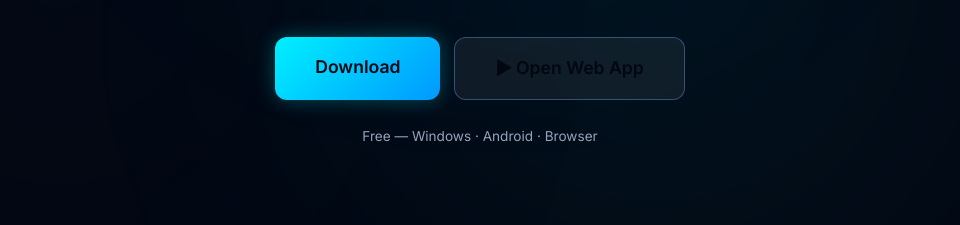
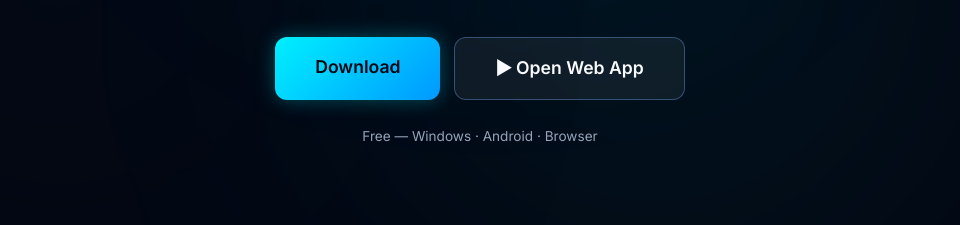
Before and after one commit to bjorehag/IceVox, an Electron app: page docs/index.html in a window 960 px wide. Shown: the part 561-786 px from the top of the page. Drawn offline with Linux system fonts and the light colour scheme.

Commit message:
Fix unreadable text on secondary buttons
.btn's base text color is near-black (designed for the bright cyan
primary button) — the dark .btn-secondary background made "Open Web App"
and the join page's secondary button illegible. Use --text-primary.

Co-Authored-By: Claude Fable 5 <noreply@anthropic.com>

```diff
--- a/docs/styles.css
+++ b/docs/styles.css
@@ -646,6 +646,10 @@ footer {
     background: rgba(255, 255, 255, 0.06);
     border: 1px solid rgba(120, 180, 255, 0.35);
     box-shadow: none;
+    /* .btn's base text color is --bg-deep (near-black, meant for the bright
+       cyan primary button) — unreadable on this dark background. Use the
+       site's soft off-white body text color instead. */
+    color: var(--text-primary);
 }
 .btn-secondary:hover {
     background: rgba(120, 180, 255, 0.15);
```
